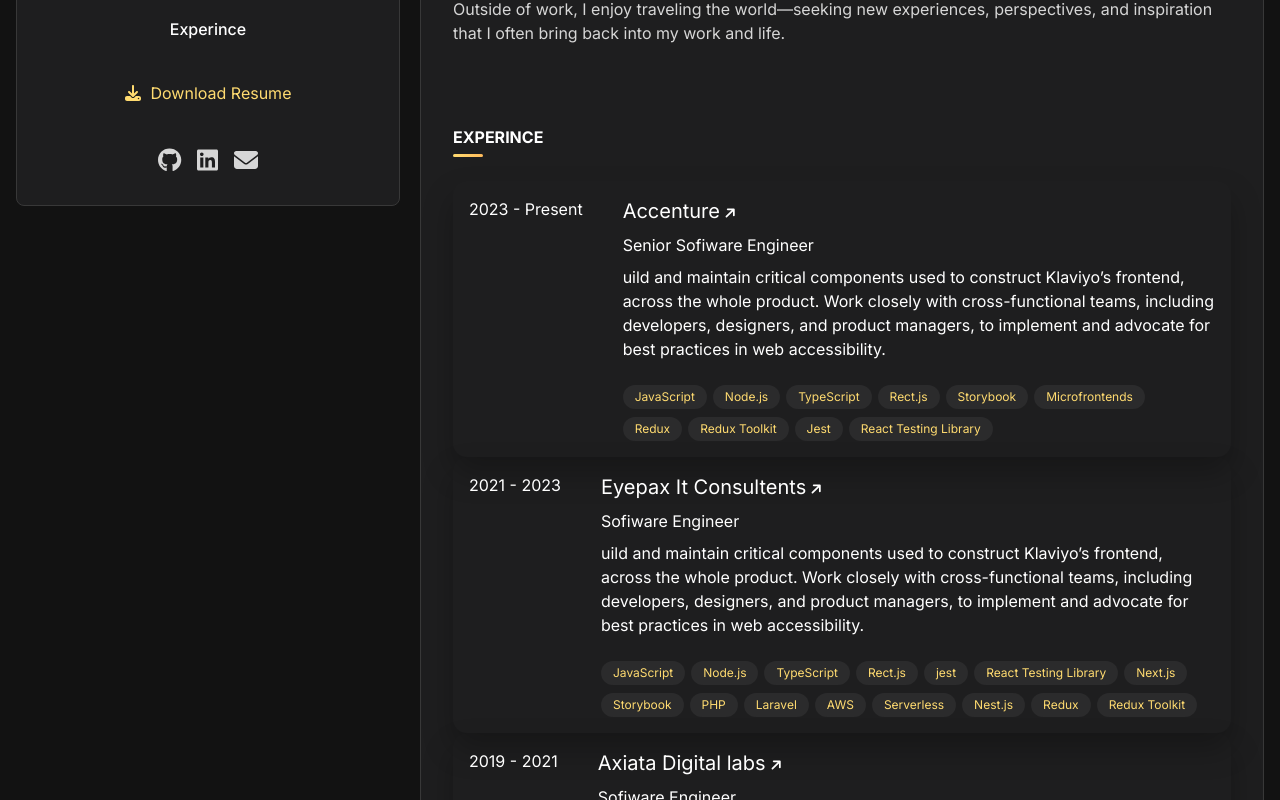
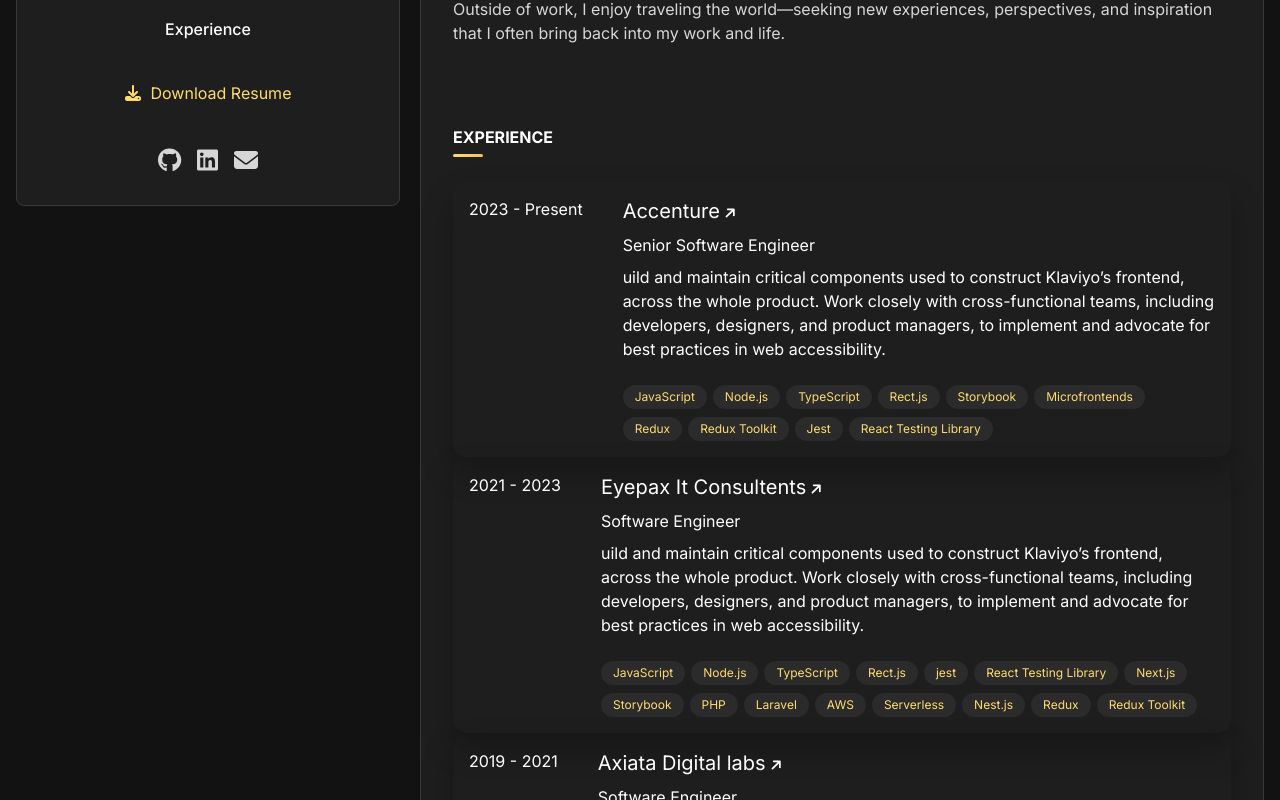
Before and after one commit to ravanspell/ireshanpathirana.com, a Next.js app: page / in a window 1280 px wide. Shown: the part 380-1180 px from the top of the page. Built offline with nearby package versions, Linux system fonts and the light colour scheme.

Commit message:
My portfolio: styles and SEO fixes in components

```diff
--- a/src/app/atoms/Button/Button.tsx
+++ b/src/app/atoms/Button/Button.tsx
@@ -1,14 +1,8 @@
-/**
- * section component for hold section items
- */
 import { IconProp } from '@fortawesome/fontawesome-svg-core';
 import { FontAwesomeIcon } from '@fortawesome/react-fontawesome';
 import { MouseEventHandler } from 'react';
 
 export interface SectionProps {
-    /**
-     *
-     */
     label: string
     icon: IconProp
     onClick: MouseEventHandler<HTMLButtonElement>
--- a/src/app/atoms/Card/Card.tsx
+++ b/src/app/atoms/Card/Card.tsx
@@ -1,6 +1,3 @@
-/**
- * Typography control texts
- */
 
 export interface CardProps {
     /**
--- a/src/app/atoms/MenuItem/MenuItem.tsx
+++ b/src/app/atoms/MenuItem/MenuItem.tsx
@@ -2,9 +2,6 @@
  * Main menu item anchor link
  */
 export interface MenuItemsProps {
-    /**
-     *
-     */
     label: string
     href: string
 }
--- a/src/app/molecules/ExperienceCard/ExperienceCard.tsx
+++ b/src/app/molecules/ExperienceCard/ExperienceCard.tsx
@@ -1,6 +1,3 @@
-/**
- * Experince card to show my experince summary!
- */
 import { FontAwesomeIcon } from '@fortawesome/react-fontawesome';
 import Card from '../../atoms/Card/Card';
 import Typography from '../../atoms/Typography/Typography';
@@ -20,8 +17,8 @@
     /**
      * Used technology tag labels
      */
-    technlogiesTagLabels: string[]
-    compaynyName: string
+    technologiesTagLabels: string[]
+    companyName: string
     designation: string
     shortDescription: string
 }
@@ -30,22 +27,22 @@
     const {
         date,
         id,
-        technlogiesTagLabels,
-        compaynyName,
+        technologiesTagLabels,
+        companyName,
         shortDescription,
         designation
     } = props;
     return (
-        <Card id={`article-card_${id}`}>
+        <Card id={`experience-card-${id}`}>
             <article
-                key={id}
+                key={`${id}-key`}
                 id={id}
                 className='grid grid-flow-row sm:grid-flow-col gap-x-10 gap-y-2 group'
             >
                 <span>{date}</span>
                 <div className='flex flex-col gap-y-2 '>
                     <h1 className="text-xl group-hover:text-orange-yellow-crayola">
-                        {compaynyName}
+                        {companyName}
                         <FontAwesomeIcon
                             className='text-sm ml-1 transition-transform -rotate-45 group-hover:translate-x-1 group-hover:-translate-y-1'
                             icon={faArrowRight}
@@ -55,13 +52,13 @@
                         {designation}
                     </h4>
                     <Typography
-                        id='experince-description-3'
+                        id='experience-description-3'
                         as='p'
                         text={shortDescription}
                     />
                     <TagListContainer
-                        areaLabel={`technologies used in ${compaynyName}`}
-                        tagLabels={technlogiesTagLabels}
+                        areaLabel={`technologies used in ${companyName}`}
+                        tagLabels={technologiesTagLabels}
                     />
                 </div>
             </article>
--- a/src/app/molecules/Section/Section.tsx
+++ b/src/app/molecules/Section/Section.tsx
@@ -42,10 +42,10 @@
             >
             <header className="relative pb-2 mb-6">
                 <Typography
+                    id={`${id}-section-header-text`}
                     variant='h2'
                     className='section-header-text uppercase text-md font-bold'
                     text={headerText}
-                    id='section-header-text'
                 />
             </header>
             {children}
--- a/src/app/organisms/AboutMeSection/AboutMeSection.tsx
+++ b/src/app/organisms/AboutMeSection/AboutMeSection.tsx
@@ -1,15 +1,23 @@
 /**
  * About me section
  */
+import { RefObject } from 'react';
 import Typography from '../../atoms/Typography/Typography';
 import Section from '../../molecules/Section/Section';
 
+type AboutMeSectionProps = {
+    mainContentRef: RefObject<Record<string, HTMLElement>>
+}
 
-const AboutMeSection = ({ mainContentRef }: { mainContentRef: any }): JSX.Element => {
+const AboutMeSection = ({ mainContentRef }: AboutMeSectionProps): JSX.Element => {
     return (
-        <Section mainContentRef={mainContentRef} id='aboutme' headerText='About Me'>
+        <Section
+            headerText='About Me'
+            id='aboutme'
+            mainContentRef={mainContentRef}
+        >
+            <article>
                 <Typography
-                id="this is id"
                     variant="body"
                     as='p'
                     className='text-light-gray'
@@ -25,7 +33,6 @@
                         For me, great engineering is about more than writing code—it’s about crafting solutions that truly work, last, and make an impact. I enjoy bringing ideas to life in ways that are elegant, practical, and easy to use."
                 />
                 <Typography
-                id="this is id"
                     variant="body"
                     as='p'
                     className='text-light-gray'
@@ -33,12 +40,12 @@
                 />
 
                 <Typography
-                id="this is id"
                     variant="body"
                     as='p'
                     className='text-light-gray'
                     text="Outside of work, I enjoy traveling the world—seeking new experiences, perspectives, and inspiration that I often bring back into my work and life."
                 />
+            </article >
         </Section>
     );
 }
--- a/src/app/organisms/ExperienceSection/ExperienceSection.tsx
+++ b/src/app/organisms/ExperienceSection/ExperienceSection.tsx
@@ -1,25 +1,29 @@
 /**
  * Experience section
  */
+import { RefObject } from 'react';
 import Section from '../../molecules/Section/Section';
 import ExperienceCard from '@/app/molecules/ExperienceCard/ExperienceCard';
 
+type ExperienceSectionProps = {
+    mainContentRef: RefObject<Record<string, HTMLElement>>
+}
 
-const ExperienceSection = ({ mainContentRef }: { mainContentRef: any }): JSX.Element => {
+const ExperienceSection = ({ mainContentRef }: ExperienceSectionProps): JSX.Element => {
     return (
         <Section
+            headerText='Experience'
             mainContentRef={mainContentRef}
-            id='experince'
-            headerText='Experince'
+            id='experience'
         >
             <div className='[&:not(:last-child)]:mb-5' >
                 <ExperienceCard
                     id='accenture'
                     date="2023 - Present"
-                    compaynyName='Accenture'
-                    designation='Senior Sofiware Engineer'
+                    companyName='Accenture'
+                    designation='Senior Software Engineer'
                     shortDescription='uild and maintain critical components used to construct Klaviyo’s frontend, across the whole product. Work closely with cross-functional teams, including developers, designers, and product managers, to implement and advocate for best practices in web accessibility.'
-                    technlogiesTagLabels={[
+                    technologiesTagLabels={[
                         'JavaScript',
                         'Node.js',
                         'TypeScript',
@@ -35,10 +39,10 @@
                 <ExperienceCard
                     id='eyepax-it'
                     date="2021 - 2023"
-                    compaynyName='Eyepax It Consultents'
-                    designation='Sofiware Engineer'
+                    companyName='Eyepax It Consultents'
+                    designation='Software Engineer'
                     shortDescription='uild and maintain critical components used to construct Klaviyo’s frontend, across the whole product. Work closely with cross-functional teams, including developers, designers, and product managers, to implement and advocate for best practices in web accessibility.'
-                    technlogiesTagLabels={[
+                    technologiesTagLabels={[
                         'JavaScript',
                         'Node.js',
                         'TypeScript',
@@ -57,12 +61,12 @@
                     ]}
                 />
                 <ExperienceCard
-                    id='axiata-digital-labs2'
+                    id='axiata-digital-labs'
                     date="2019 - 2021"
-                    compaynyName='Axiata Digital labs'
-                    designation='Sofiware Engineer'
+                    companyName='Axiata Digital labs'
+                    designation='Software Engineer'
                     shortDescription='uild and maintain critical components used to construct Klaviyo’s frontend, across the whole product. Work closely with cross-functional teams, including developers, designers, and product managers, to implement and advocate for best practices in web accessibility.'
-                    technlogiesTagLabels={[
+                    technologiesTagLabels={[
                         'JavaScript',
                         'Node.js',
                         'TypeScript',
--- a/src/app/organisms/NavBar/NavBar.tsx
+++ b/src/app/organisms/NavBar/NavBar.tsx
@@ -24,7 +24,8 @@
             flex-wrap
             justify-center
             align-middle
-        z-50">
+            z-50"
+        >
             <ul className="flex md:flex-col items-center gap-8 md:gap-3">
                 <MainMenuItems menuItems={[
                     {
@@ -32,8 +33,8 @@
                         label: 'About Me'
                     },
                     {
-                        href: '#experince',
-                        label: 'Experince'
+                        href: '#experience',
+                        label: 'Experience'
                     },
                     // {
                     //     href: '#projects',
--- a/src/app/organisms/SoclialLinks/SoclialLinks.tsx
+++ b/src/app/organisms/SoclialLinks/SoclialLinks.tsx
@@ -1,6 +1,3 @@
-/**
- * section component for hold section items
- */
 import SocialLinkIcon from '@/app/molecules/SocialLinkIcon/SocialLinkIcon';
 import { IconProp } from '@fortawesome/fontawesome-svg-core';
 
@@ -12,7 +9,7 @@
 
 export interface SectionProps {
     /**
-     *
+     * Icons needs to be displayed
      */
     socialIconsOptions: socialIconsOptions[]
 }
--- a/src/app/templates/MainContent/MainContent.tsx
+++ b/src/app/templates/MainContent/MainContent.tsx
@@ -1,9 +1,8 @@
 /**
- * About me section
+ * Main content container
  */
 import AboutMeSection from '@/app/organisms/AboutMeSection/AboutMeSection';
 import ExperienceSection from '@/app/organisms/ExperienceSection/ExperienceSection';
-import ProjectsSection from '@/app/organisms/ProjectsSection/ProjectsSection';
 
 
 const MainContent = ({mainContentRef}:{mainContentRef: any}): JSX.Element => {
```
Lines whose indentation alone changed are shown as unchanged.
